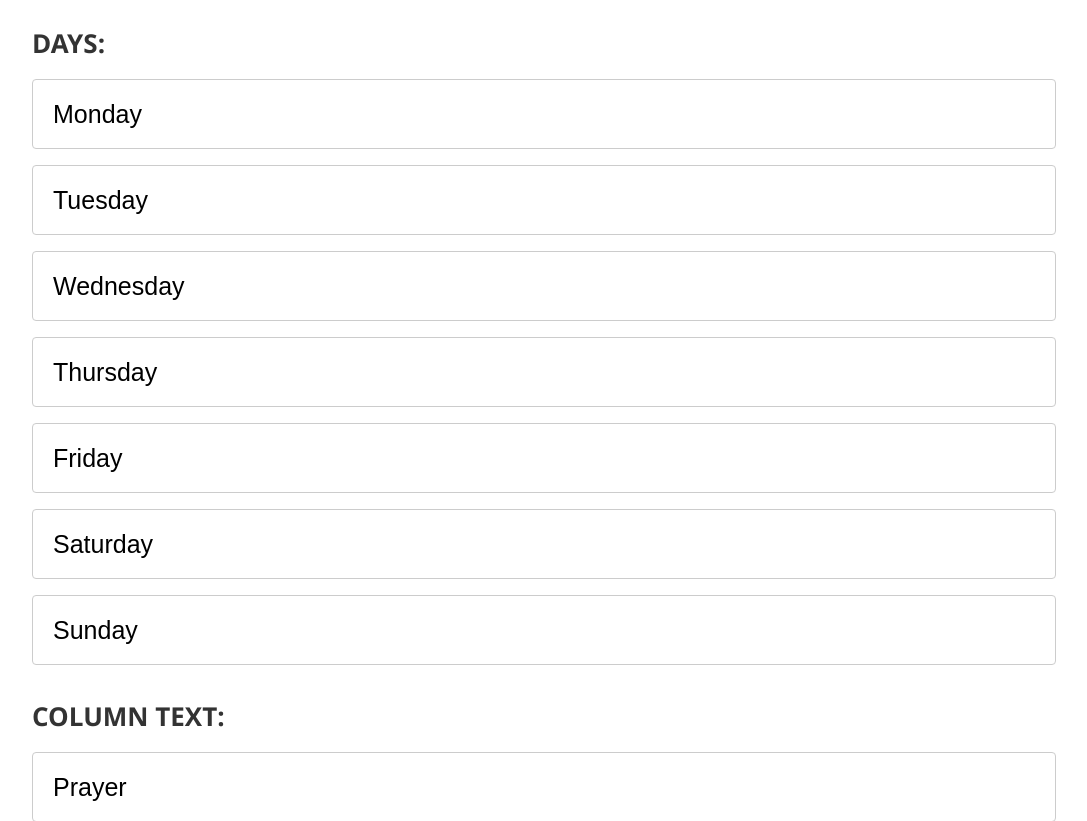
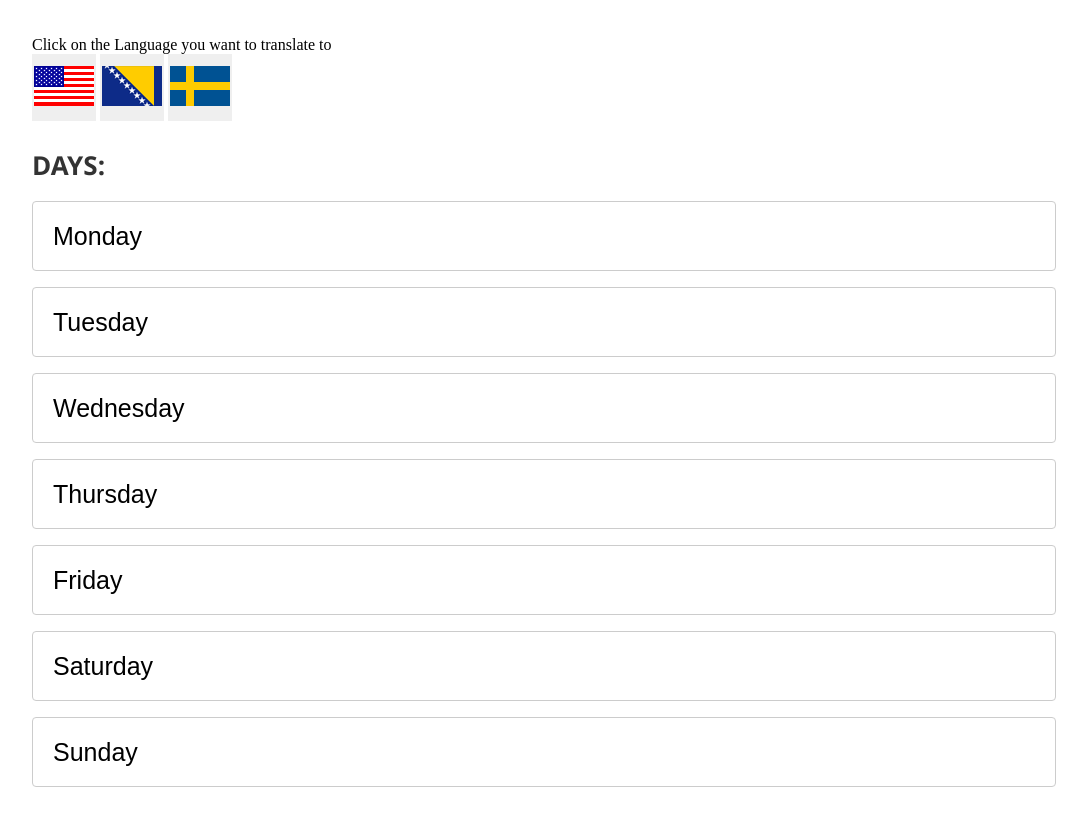
Before and after one commit to ismail424/Digital-Prayer-Time-Flask, a Flask app: page /translate in a window 1280 px wide. Shown: the top 821 px of the page, without its empty margins (96-1183 px from the left). Run offline with Flask 2, Linux system fonts and the light colour scheme; data comes from the database, SQL or seed files in the repository; both versions use the stored data as it was after the commit.

Commit message:
New feature

```diff
--- a/help_functions.py
+++ b/help_functions.py
@@ -299,7 +299,9 @@ def sync_time():
         print('Could not sync with time server.')
 
 def update():
-    os.system("git reset --hard HEAD;git pull;")
+    os.system('git config --global user.email "test3@hotmail.com"')
+    os.system('git config --global user.name "Raspberrypi"')
+    os.system("git fetch --all;git reset --hard origin/main;git pull;")
 
 
 
--- /dev/null
+++ b/static/script/language.js
@@ -0,0 +1,24 @@
+var all_inputs;
+var translate_text = [];
+
+
+function change_language( language ){
+
+    all_inputs = document.getElementsByTagName("input")
+
+    if(language == "usa"){
+        translate_text = ["Monday","Tuesday","Wednesday","Thursday","Friday","Saturday","Sunday","Prayer","Begins","Iqamah","Fajr","Sunrise","Dhuhr","Asr","Maghrib","Isha","Next...","Please, turn off your phones!!!"];
+    }
+    else if(language == "swe"){
+        translate_text = ["Måndag", "Tisdag", "Onsdag", "Torsdag", "Fredag", "Lördag", "Söndag", "Bön", "Börjar", "Iqamah", "Fajr", "Soluppgång","Dhuhr","Asr","Maghrib","Isha","Nästa ...","Snälla stäng av era telefoner!!!"];
+    }
+    else if(language == "ba"){
+        translate_text = ["Ponedjeljak", "Utorak", "Srijeda", "Četvrtak", "Petak", "Subota", "Nedjelja", "Namaz", "Počinje", "Ikamet", "Zora", "Izlazak sunca" , "Podne", "Ikindija", "Akšam", "Jacija", "Sljedeći...", "Isključite telefone!!!"];
+    }else{return;}
+
+    let x = 0;
+    while (x < 18){
+        all_inputs[x].value = translate_text[x];
+        x++;
+    }
+}
--- a/templates/translate.html
+++ b/templates/translate.html
@@ -1,8 +1,18 @@
 {% extends 'layout/layout.html' %}
 {% block title %}Translate{% endblock %}
+{% block header %}
+<script src="{{url_for('static', filename='script/language.js')}}" crossorigin="anonymous"></script>
+{% endblock %}
+
 {% block content %}
 
 <div class="container_padding">
+    <br><br>
+    <span id="language-span">Click on the Language you want to translate to</span><br>
+    <button onclick="change_language('usa')" style="cursor:pointer;"><img src="{{url_for('static', filename='images/usa.png')}}"></button>
+    <button onclick="change_language('ba')"  style="cursor:pointer;"><img src="{{url_for('static', filename='images/ba.png')}}"></button>
+    <button onclick="change_language('swe')" style="cursor:pointer;"><img src="{{url_for('static', filename='images/swe.png')}}"></button>
+
     <form action="/save/translate" method="POST">
         <h1 class="title left">Days:</h1>
         <input required type="text" id="monday" name="monday" placeholder="Monday" value="{{translate['monday']}}">
```
Also changed, not shown: templates/advanced.html (+8 -1 lines), database.db, static/images/ba.png (added), static/images/swe.png (added), static/images/usa.png (added).
